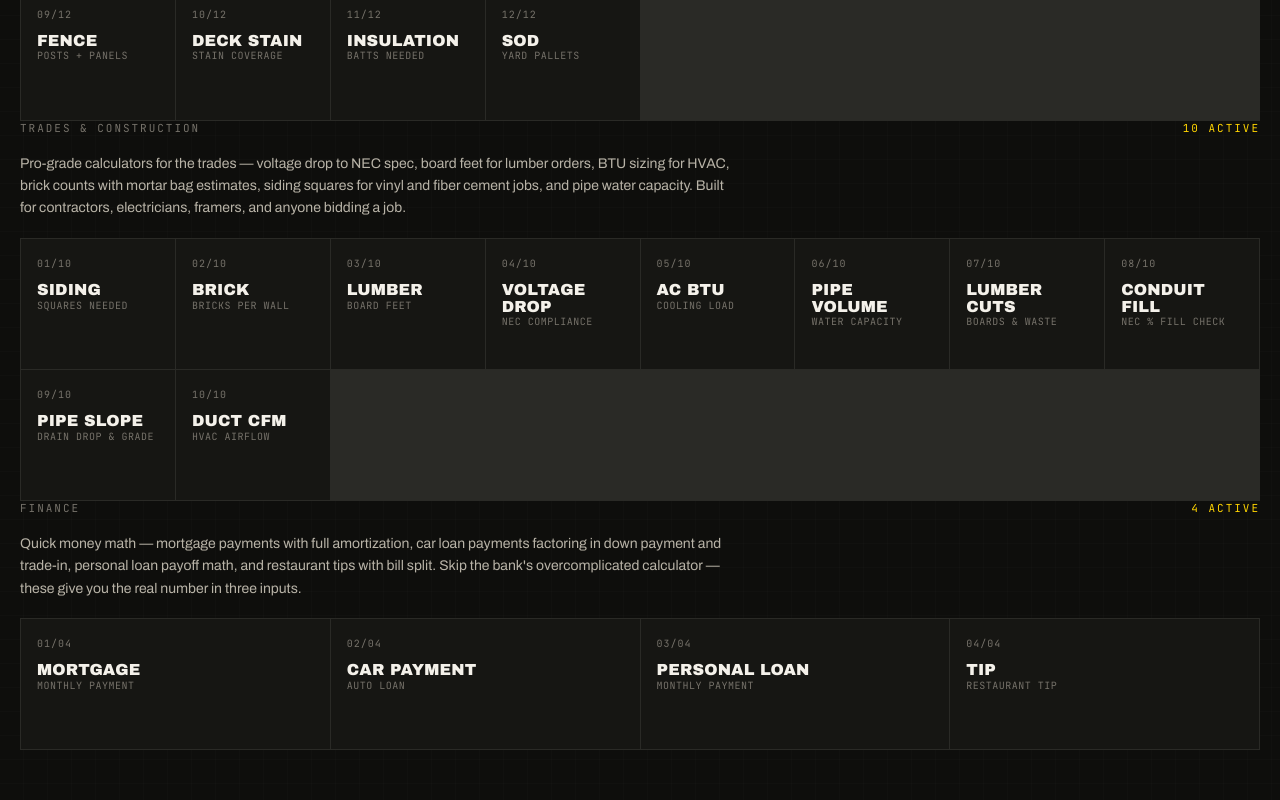
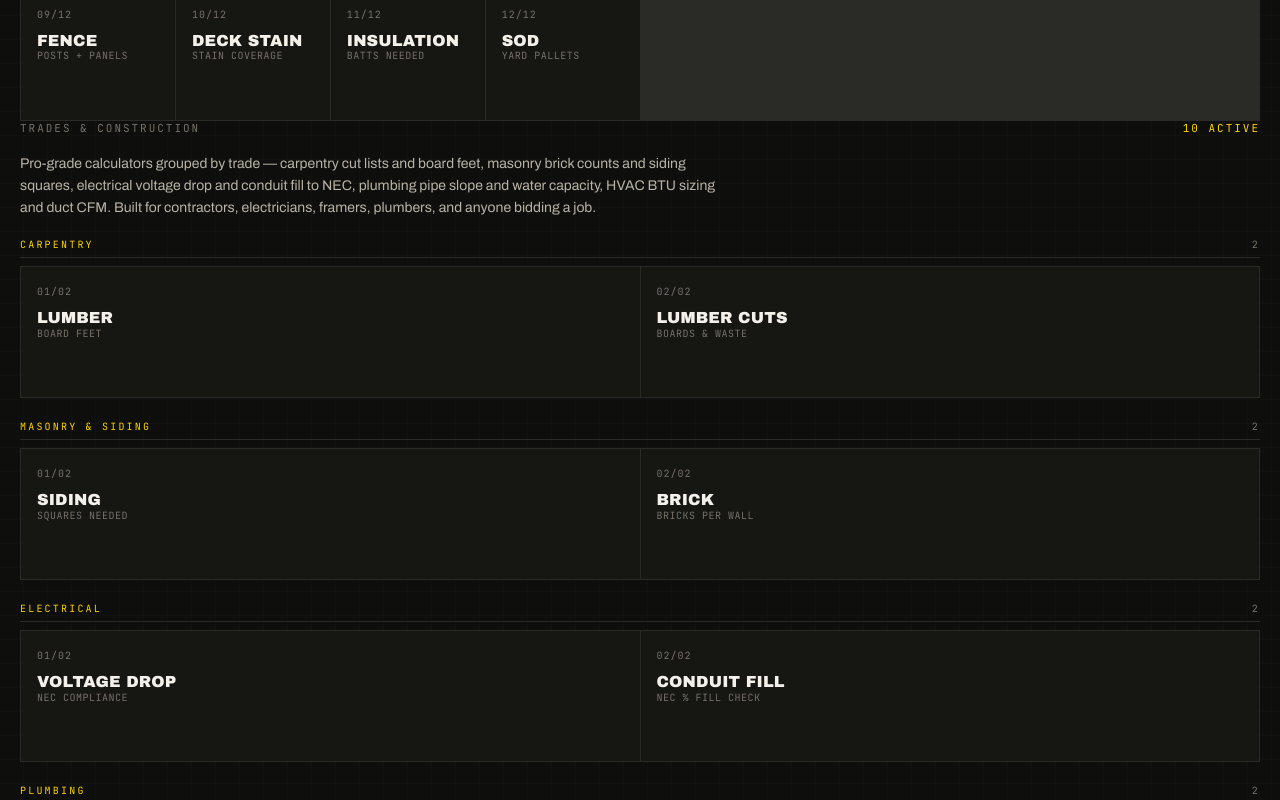
Before and after one commit to sabanite08/projectcalc, a Next.js app: page / in a window 1280 px wide. Shown: the part 800-1600 px from the top of the page. Built offline with nearby package versions, Linux system fonts and the light colour scheme.

Commit message:
Group trades calcs by sub-trade on homepage
Adds an optional `trade` field to Calculator and renders the
TRADES & CONSTRUCTION section as labeled sub-blocks: Carpentry,
Masonry & Siding, Electrical, Plumbing, HVAC. Pairs sit side by
side within each trade.

```diff
--- a/app/globals.css
+++ b/app/globals.css
@@ -208,6 +208,32 @@ header.site-header {
   font-size: 14px;
   line-height: 1.6;
   color: var(--ink-2);
+}
+
+.trade-block {
+  margin-bottom: 22px;
+}
+
+.trade-block:last-child {
+  margin-bottom: 0;
+}
+
+.trade-label {
+  font-family: 'JetBrains Mono', monospace;
+  font-size: 10px;
+  letter-spacing: 0.22em;
+  text-transform: uppercase;
+  color: var(--hi-vis);
+  margin: 0 0 8px;
+  display: flex;
+  justify-content: space-between;
+  align-items: center;
+  border-bottom: 1px solid var(--line);
+  padding-bottom: 6px;
+}
+
+.trade-label .count {
+  color: var(--ink-3);
 }
 
 .cat-grid {
--- a/app/page.tsx
+++ b/app/page.tsx
@@ -1,5 +1,6 @@
 import Link from 'next/link';
 import { calculators, getCategories } from '@/lib/calculators';
+import type { Trade } from '@/lib/types';
 
 const categoryLabels: Record<string, string> = {
   construction: 'TRADES & CONSTRUCTION',
@@ -10,12 +11,14 @@ const categoryLabels: Record<string, string> = {
 
 const categoryBlurbs: Record<string, string> = {
   construction:
-    'Pro-grade calculators for the trades — voltage drop to NEC spec, board feet for lumber orders, BTU sizing for HVAC, brick counts with mortar bag estimates, siding squares for vinyl and fiber cement jobs, and pipe water capacity. Built for contractors, electricians, framers, and anyone bidding a job.',
+    'Pro-grade calculators grouped by trade — carpentry cut lists and board feet, masonry brick counts and siding squares, electrical voltage drop and conduit fill to NEC, plumbing pipe slope and water capacity, HVAC BTU sizing and duct CFM. Built for contractors, electricians, framers, plumbers, and anyone bidding a job.',
   home:
     'Material calculators for any project around the house — concrete bags or yards for slabs, drywall sheets for a remodel, paint gallons by room, mulch and gravel by the yard, sod pallets, deck stain, fence posts, tile, and roofing shingles. Get the right amount the first time so you\'re not making a second trip to Home Depot.',
   finance:
     'Quick money math — mortgage payments with full amortization, car loan payments factoring in down payment and trade-in, personal loan payoff math, and restaurant tips with bill split. Skip the bank\'s overcomplicated calculator — these give you the real number in three inputs.',
 };
+
+const tradeOrder: Trade[] = ['Carpentry', 'Masonry & Siding', 'Electrical', 'Plumbing', 'HVAC'];
 
 export default function Home() {
   const categories = getCategories();
@@ -76,6 +79,50 @@ export default function Home() {
         {(['home', 'construction', 'finance'] as const).map(catKey => {
           const calcs = categories.get(catKey);
           if (!calcs) return null;
+
+          if (catKey === 'construction') {
+            const byTrade = new Map<Trade, typeof calcs>();
+            for (const c of calcs) {
+              if (!c.trade) continue;
+              if (!byTrade.has(c.trade)) byTrade.set(c.trade, []);
+              byTrade.get(c.trade)!.push(c);
+            }
+            return (
+              <div key={catKey} id={catKey}>
+                <div className="section-label">
+                  <span>{categoryLabels[catKey]}</span>
+                  <span className="count">{calcs.length} ACTIVE</span>
+                </div>
+                <p className="cat-blurb">{categoryBlurbs[catKey]}</p>
+                {tradeOrder.map(trade => {
+                  const group = byTrade.get(trade);
+                  if (!group) return null;
+                  return (
+                    <div key={trade} className="trade-block">
+                      <div className="trade-label">
+                        <span>{trade}</span>
+                        <span className="count">{group.length}</span>
+                      </div>
+                      <div className="cat-grid">
+                        {group.map((c, i) => (
+                          <Link key={c.slug} href={`/${c.slug}`} className="cat-card">
+                            <div className="cat-num">
+                              {String(i + 1).padStart(2, '0')}/{String(group.length).padStart(2, '0')}
+                            </div>
+                            <div>
+                              <div className="cat-name">{c.name}</div>
+                              <div className="cat-desc">{c.desc}</div>
+                            </div>
+                          </Link>
+                        ))}
+                      </div>
+                    </div>
+                  );
+                })}
+              </div>
+            );
+          }
+
           return (
             <div key={catKey} id={catKey}>
               <div className="section-label">
--- a/lib/calculators.ts
+++ b/lib/calculators.ts
@@ -391,6 +391,7 @@ export const calculators: Calculator[] = [
     slug: 'siding-calculator',
     name: 'Siding',
     category: 'construction',
+    trade: 'Masonry & Siding',
     desc: 'Squares needed',
     formula: 'squares = ft² ÷ 100',
     title: 'SIDING',
@@ -454,6 +455,7 @@ export const calculators: Calculator[] = [
     slug: 'brick-calculator',
     name: 'Brick',
     category: 'construction',
+    trade: 'Masonry & Siding',
     desc: 'Bricks per wall',
     formula: 'bricks = ft² × 6.86',
     title: 'BRICK QUANTITY',
@@ -486,6 +488,7 @@ export const calculators: Calculator[] = [
     slug: 'lumber-calculator',
     name: 'Lumber',
     category: 'construction',
+    trade: 'Carpentry',
     desc: 'Board feet',
     formula: 'BF = T·W·L ÷ 12',
     title: 'BOARD FEET',
@@ -518,6 +521,7 @@ export const calculators: Calculator[] = [
     slug: 'voltage-drop-calculator',
     name: 'Voltage Drop',
     category: 'construction',
+    trade: 'Electrical',
     desc: 'NEC compliance',
     formula: 'VD = 2·K·I·L ÷ CM',
     title: 'VOLTAGE DROP',
@@ -555,6 +559,7 @@ export const calculators: Calculator[] = [
     slug: 'btu-calculator',
     name: 'AC BTU',
     category: 'construction',
+    trade: 'HVAC',
     desc: 'Cooling load',
     formula: 'BTU ≈ ft² × 20 × adj',
     title: 'AC BTU SIZING',
@@ -591,6 +596,7 @@ export const calculators: Calculator[] = [
     slug: 'pipe-volume-calculator',
     name: 'Pipe Volume',
     category: 'construction',
+    trade: 'Plumbing',
     desc: 'Water capacity',
     formula: 'V = π·r²·L ÷ 231',
     title: 'PIPE VOLUME',
@@ -623,6 +629,7 @@ export const calculators: Calculator[] = [
     slug: 'lumber-cut-calculator',
     name: 'Lumber Cuts',
     category: 'construction',
+    trade: 'Carpentry',
     desc: 'Boards & waste',
     formula: 'cuts/board = stock ÷ (cut + kerf)',
     title: 'LUMBER CUT LIST',
@@ -675,6 +682,7 @@ export const calculators: Calculator[] = [
     slug: 'conduit-fill-calculator',
     name: 'Conduit Fill',
     category: 'construction',
+    trade: 'Electrical',
     desc: 'NEC % fill check',
     formula: 'fill% = (n · A_wire) ÷ A_conduit',
     title: 'CONDUIT FILL',
@@ -716,6 +724,7 @@ export const calculators: Calculator[] = [
     slug: 'pipe-slope-calculator',
     name: 'Pipe Slope',
     category: 'construction',
+    trade: 'Plumbing',
     desc: 'Drain drop & grade',
     formula: 'drop = run × slope/ft',
     title: 'PIPE SLOPE',
@@ -750,6 +759,7 @@ export const calculators: Calculator[] = [
     slug: 'duct-cfm-calculator',
     name: 'Duct CFM',
     category: 'construction',
+    trade: 'HVAC',
     desc: 'HVAC airflow',
     formula: 'CFM = BTU ÷ (1.08 × ΔT)',
     title: 'DUCT CFM',
--- a/lib/types.ts
+++ b/lib/types.ts
@@ -33,10 +33,13 @@ export interface FAQItem {
   a: string;
 }
 
+export type Trade = 'Carpentry' | 'Masonry & Siding' | 'Electrical' | 'Plumbing' | 'HVAC';
+
 export interface Calculator {
   slug: string;
   name: string;
   category: 'construction' | 'home' | 'finance' | 'utility';
+  trade?: Trade;
   desc: string;
   formula: string;
   title: string;
```
